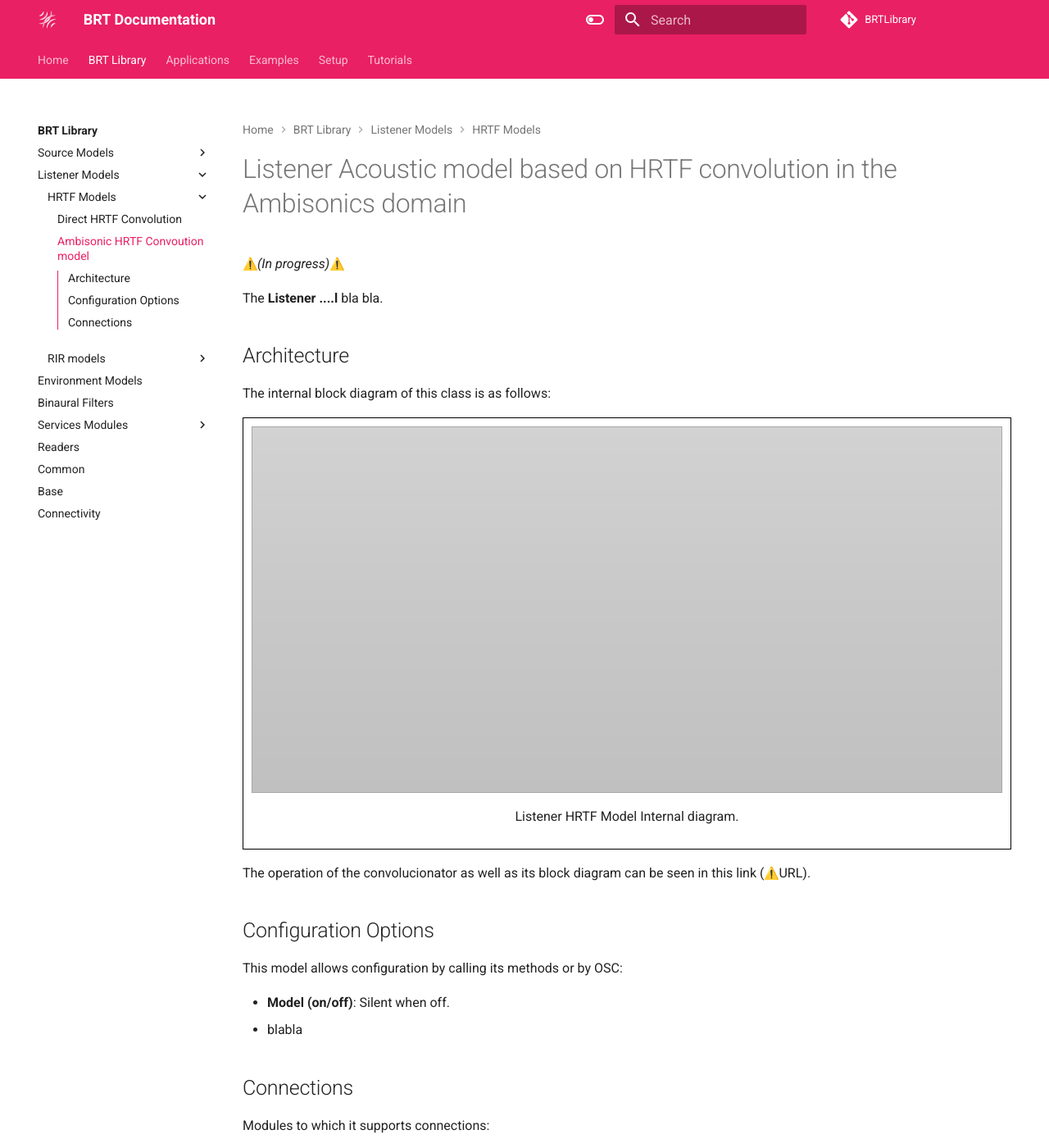
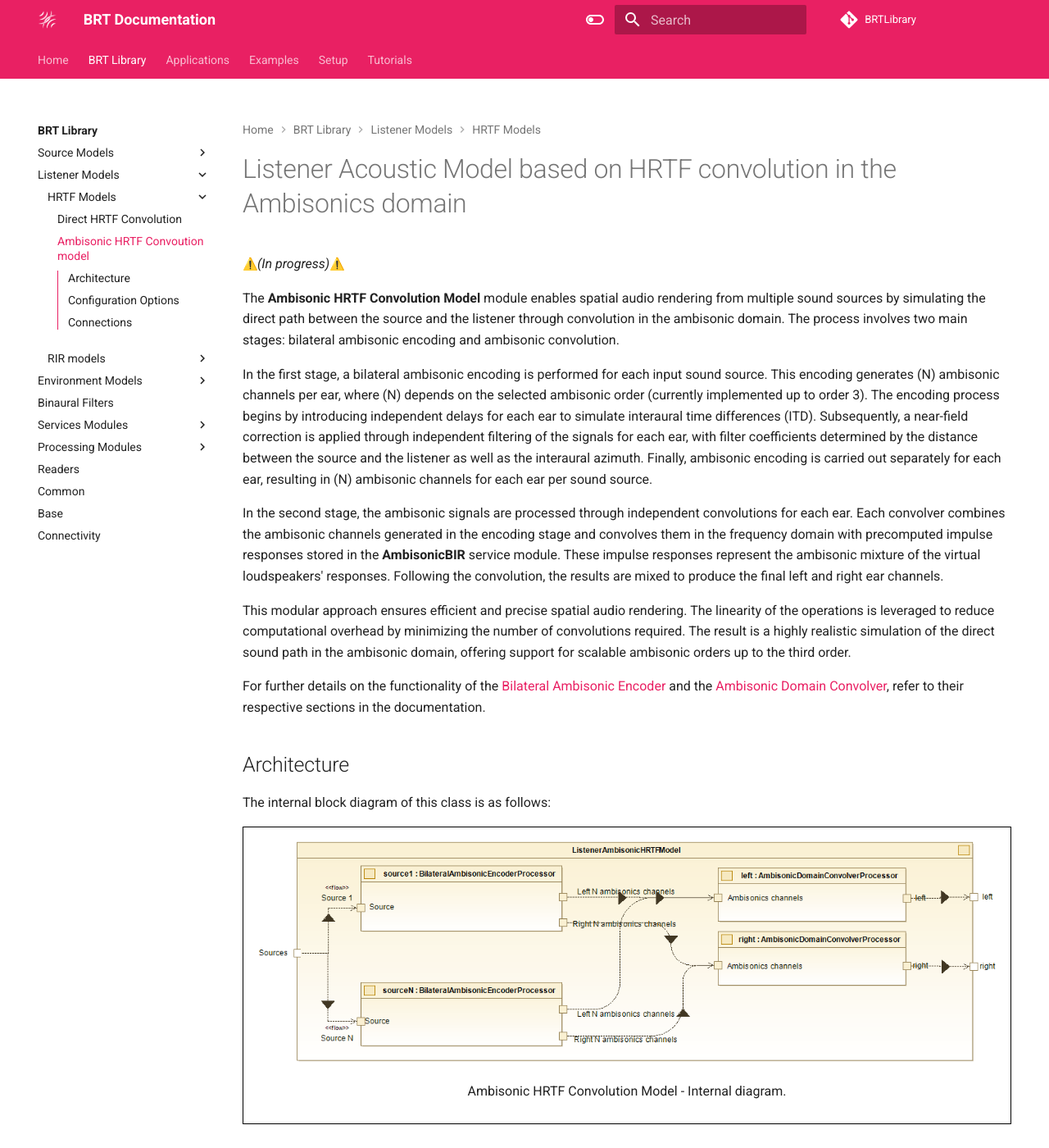
Before and after one commit to GrupoDiana/BRT-Documentation, an MkDocs documentation site: the page built from docs/library/listener-models/hrtf-models/listener-acoustic-model-ambisonic-hrtf.md, in a window 1280 px wide and 1400 px high. Shown: the whole window at 82% size. Built offline with MkDocs 1.6.1 and Material for MkDocs 9.7.7, drawn with Linux system fonts in a browser that asks for light colours; emoji names are drawn with the system emoji font; comment, search, counter and statistics services are not loaded; some of the changed text lies outside the part shown.

Commit message:
feat: Adding information, menus, models.

```diff
--- a/docs/library/listener-models/hrtf-models/listener-acoustic-model-ambisonic-hrtf.md
+++ b/docs/library/listener-models/hrtf-models/listener-acoustic-model-ambisonic-hrtf.md
@@ -1,39 +1,52 @@
-# Listener Acoustic model based on HRTF convolution in the Ambisonics domain
+# Listener Acoustic Model based on HRTF convolution in the Ambisonics domain
 
 :warning:*(In progress)*:warning:
 
-The **Listener ....l** bla bla.
+The **Ambisonic HRTF Convolution Model** module enables spatial audio rendering from multiple sound sources by simulating the direct path between the source and the listener through convolution in the ambisonic domain. The process involves two main stages: bilateral ambisonic encoding and ambisonic convolution.
 
+In the first stage, a bilateral ambisonic encoding is performed for each input sound source. This encoding generates (N) ambisonic channels per ear, where (N) depends on the selected ambisonic order (currently implemented up to order 3). The encoding process begins by introducing independent delays for each ear to simulate interaural time differences (ITD). Subsequently, a near-field correction is applied through independent filtering of the signals for each ear, with filter coefficients determined by the distance between the source and the listener as well as the interaural azimuth. Finally, ambisonic encoding is carried out separately for each ear, resulting in (N) ambisonic channels for each ear per sound source.
 
+In the second stage, the ambisonic signals are processed through independent convolutions for each ear. Each convolver combines the ambisonic channels generated in the encoding stage and convolves them in the frequency domain with precomputed impulse responses stored in the **AmbisonicBIR** service module. These impulse responses represent the ambisonic mixture of the virtual loudspeakers' responses. Following the convolution, the results are mixed to produce the final left and right ear channels.
 
+This modular approach ensures efficient and precise spatial audio rendering. The linearity of the operations is leveraged to reduce computational overhead by minimizing the number of convolutions required. The result is a highly realistic simulation of the direct sound path in the ambisonic domain, offering support for scalable ambisonic orders up to the third order.
+
+For further details on the functionality of the [Bilateral Ambisonic Encoder](../../processing-modules/bilateral-ambisonic-encoder.md) and the [Ambisonic Domain Convolver](../../processing-modules/ambisonic-domain-convolver.md), refer to their respective sections in the documentation.
 
 ## Architecture
 
 The internal block diagram of this class is as follows:
 <div style="border: 1px solid #000; padding: 10px; display: inline-block;">
-    <img src="/BRT-Documentation/assets/sysmldiagrams/none.png" alt="Listener HRTF Model Internal diagram" style="display: block; margin: 0 auto;">
-    <p style="text-align: center;">Listener HRTF Model Internal diagram.</p>
+    <img src="/BRT-Documentation/assets/sysmldiagrams/ListenerAmbisonicHRTFModelInternalBlockDiagram.png" alt="Ambisonic HRTF Convolution Model - Internal diagram" style="display: block; margin: 0 auto;">
+    <p style="text-align: center;">Ambisonic HRTF Convolution Model - Internal diagram.</p>
 </div>
-
-The operation of the convolucionator as well as its block diagram can be seen in this link (:warning:URL).
 
 ## Configuration Options
 
-This model allows configuration by calling its methods or by OSC:
+This model allows configuration by calling its methods or by BRT internal commands:
 
 - **Model (on/off)**: Silent when off.
-- blabla
+- **Near Field Compensation (on/off)**: The near field correction is applied when on.
+- **ITD Simulation (on/off)**: When activated, a separate delay is added to each ear to simulate the interaural time difference[^1]. This delay is provided by the HRTF service module and may be provided in the SOFA structure or will be calculated from the head size, for more information see (:warning:URL). When off, it does not simulate interaural time difference.
+- **Parallax Correction (on/off)**: When it is switched on, a cross-ear parallax correction is apllied. This correction is based on calculating the projection of the vector from the ear to the source on the HRTF sphere (i.e. the sphere on the surface of which the HRTF was measured), giving a more accurate rendering, especially for near-field and far-field sound sources. When deactivated, the calculation is based on the centre of the listener's head.
+- **HRTF to be used**: The HRTF service module to be used for rendering. The system supports dynamic, hot-swapping of the service module being used.
+- **Nearfield filter (SOS filter) to be used**: The SOS filter service module to be used for rendering. The system supports dynamic, hot-swapping of the service module being used.
+- **Ambisonic Order**: The order of the ambisonic coding to be used. Currently only orders between 1 (default) and 3 are valid.
+- **Ambisonic Normalization**: The ambisonic normalization to be used. The available options are: N3D (default), SN3D, maxN
+
+[^1]: To perform the convolution task correctly, avoiding comb filters, it is necessary that the delays of the impulse responses have been removed, for more information see (:warning:URL).
+
 
 ## Connections
 Modules to which it supports connections:
 
-    - Bla models
-    - blat models
+    - Source models
+    - Environment models
 
 Modules to which it connects:
 
-    - Bla
-    - Bla
+    - Listener
+    - Binaural Filter
+
 
 
 <details>
@@ -122,8 +135,8 @@ void RemoveNearFierldCompensationFilters() override
 
 bool SetAmbisonicOrder(int _ambisonicOrder) override
 int GetAmbisonicOrder() override
+
 bool SetAmbisonicNormalization(Common::TAmbisonicNormalization _ambisonicNormalization) override
-
 bool SetAmbisonicNormalization(std::string _ambisonicNormalization) override
 Common::TAmbisonicNormalization GetAmbisonicNormalization() override
 
--- a/mkdocs.yml
+++ b/mkdocs.yml
@@ -85,6 +85,8 @@ nav:
         - Ambisoninc BRIR Convolution Model: library/listener-models/rir-models/listener-acoustic-environment-model-ambisonic-brir.md
     - Environment Models:
       - library/environment-models/index.md
+      - Free Field Model: library/environment-models/freefield-environment-model.md
+      - SDN Model: library/environment-models/sdn-environment-model.md
     - Binaural Filters:
       - library/binaural-filters/index.md
     - Services Modules:
@@ -93,6 +95,10 @@ nav:
       - BRIR: library/service-modules/service-hrbrir.md
       - Directivity TF: library/service-modules/service-directivity-tf.md
       - SOS Filters: library/service-modules/service-sos-filters.md
+    - Processing Modules:
+      - library/processing-modules/index.md
+      - Ambisonic Domain Convolver: library/processing-modules/ambisonic-domain-convolver.md
+      - Bilateral Ambisonic Encoder: library/processing-modules/bilateral-ambisonic-encoder.md
     - Readers:
       - library/readers/index.md
     - Common:
```
Also changed, not shown: docs/library/listener-models/hrtf-models/index.md (+7 -0 lines), docs/library/listener-models/hrtf-models/listener-acoustic-model-hrtf.md (+1 -1 lines), docs/library/processing-modules/ambisonic-domain-convolver.md (added, +31 -0 lines), docs/library/processing-modules/bilateral-ambisonic-encoder.md (added, +31 -0 lines), docs/assets/sysmldiagrams/AmbisonicDomainConvolverProcessorInternalBlockDiagram.png (added), docs/assets/sysmldiagrams/BilateralAmbisonicEncoderProcessorInternalBlockDiagram.png (added), docs/assets/sysmldiagrams/ListenerAmbisonicHRTFModelInternalBlockDiagram.png (added), docs/library/common/ambisonic-encoder.md (added), docs/library/processing-modules/index.md (added).
